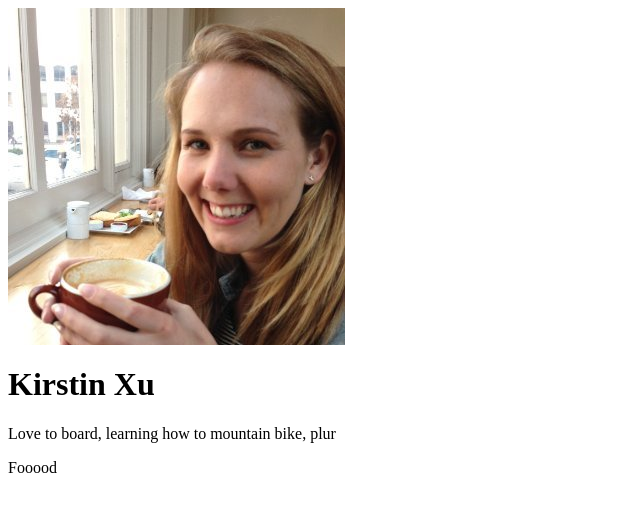
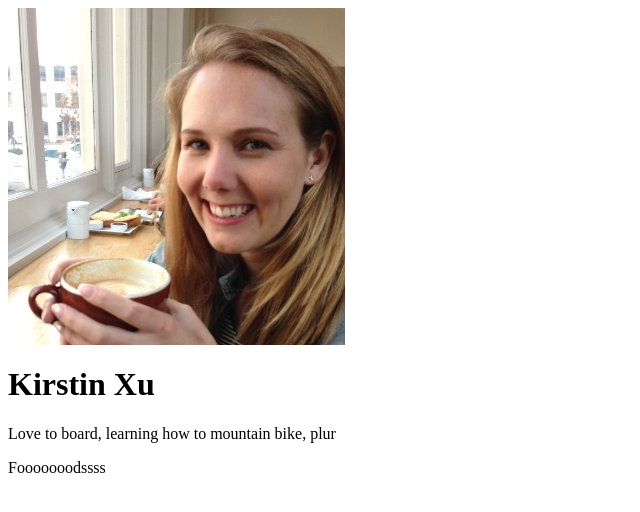
Before and after one commit to kleaho/fewd, a plain HTML site: page index.html in a window 1280 px wide. Shown: the full height of the page, 0-640 px from the left. Drawn offline with Linux system fonts and the light colour scheme.

Commit message:
style updates

```diff
--- a/index.html
+++ b/index.html
@@ -13,5 +13,6 @@
 </main>
 <footer>
   <p>
-    Fooood
+    Fooooooodssss
   </p>
+</footer>
```
